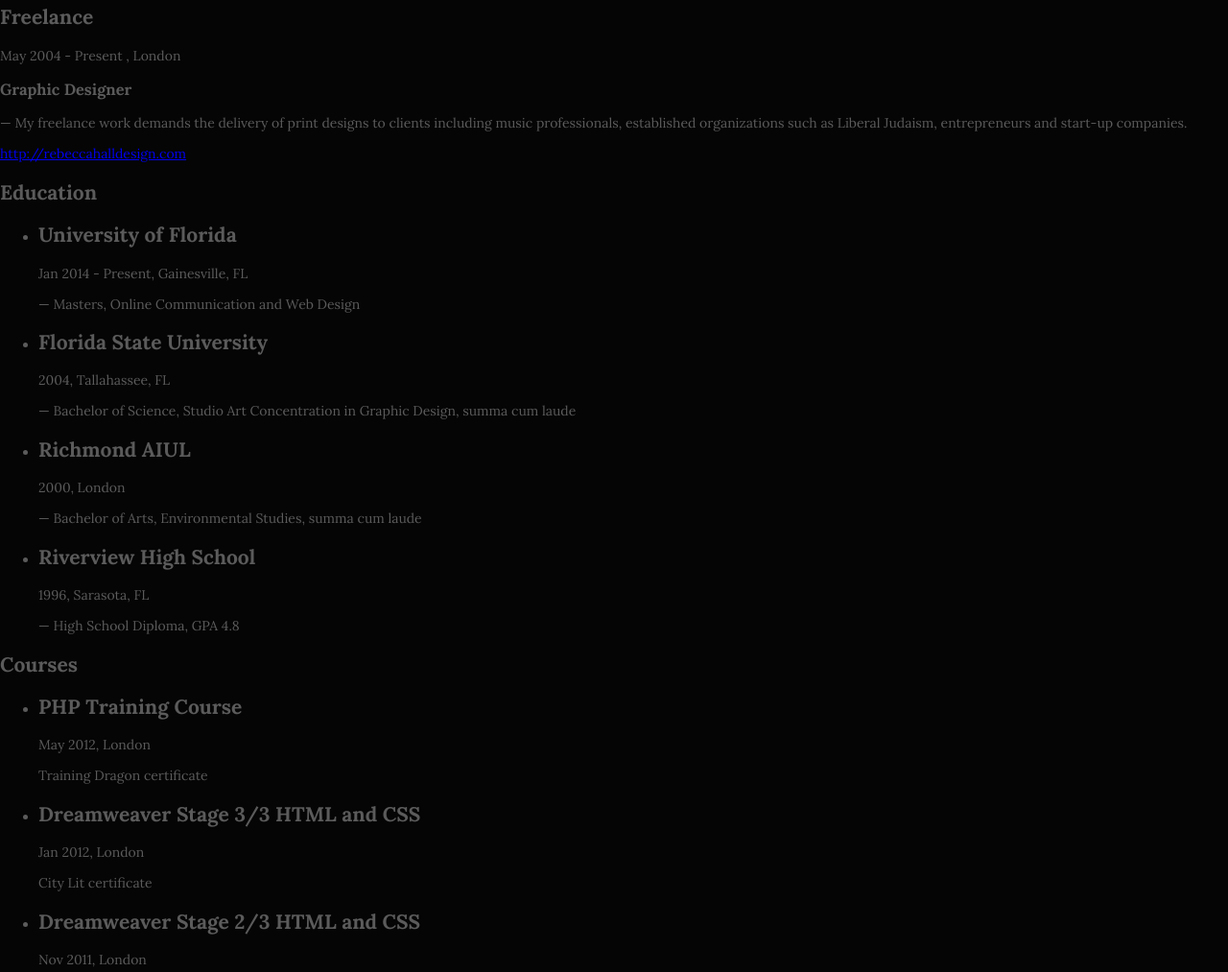
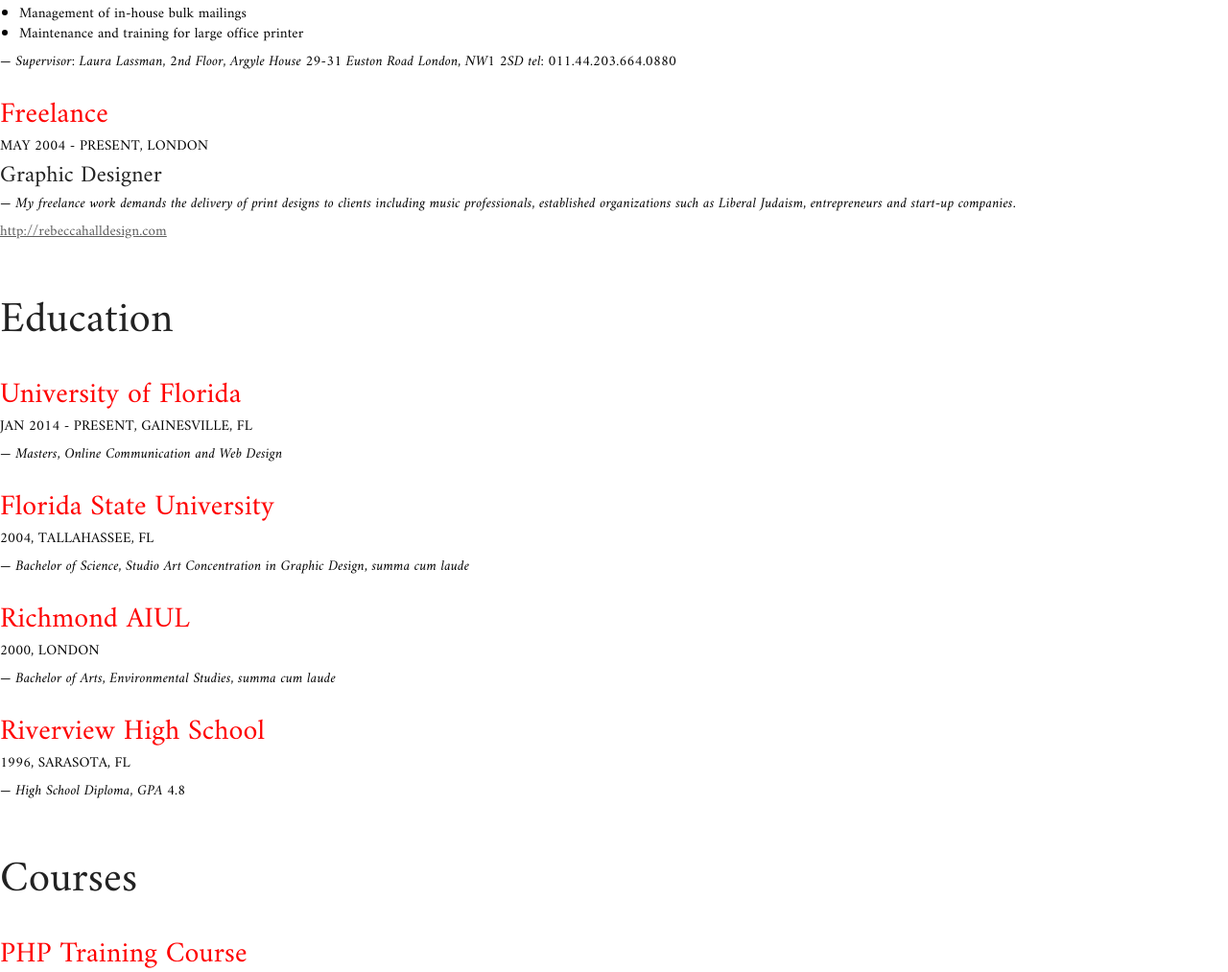
Before and after one commit to rahall222/project_resume_hall_rebecca, a plain HTML site: page index.html in a window 1280 px wide. Shown: the part 996-2009 px from the top of the page at 96% size. Drawn offline with nearby package versions, Linux system fonts and the light colour scheme.

Commit message:
clean up html semantics begin styles spacing and fonts

```diff
--- a/css/main.css
+++ b/css/main.css
@@ -1,8 +1,80 @@
 body {
     margin: 0;
     padding: 0;
-    background-color: #050505;
-    font-family: 'Lora', serif;
-    font-size: 14px;
-    color: #5B5B5B;
+    background-color: #ffffff;
+    font-family: 'Amiri', serif;
+    font-size: 15px;
+    color: #050505;
+    line-height: 1.4;
+    letter-spacing: .1px;
 }
+
+h1, h2, h3, h4 {
+    margin: 0;
+    padding: 0;
+    font-weight: normal;
+    font-weight: 400;
+    color: #222222;
+    line-height: 1em;
+}
+
+h1 {
+    font-size: 4em;
+}
+
+h2 {
+    font-size: 3em;
+    margin: 60px 0 40px;
+}
+
+h3 {
+    font-size: 2em;
+    color: red;
+    margin: 30px 0 0;
+    padding: 0;
+}
+
+h4 {
+    font-size: 1.6em;
+}
+
+p {
+    margin: .5em 0;
+    padding: 0;
+}
+
+ul, ol {
+    margin-top: 0;
+    margin-bottom: 0;
+    margin-left: 0;
+    padding-left: 20px;
+}
+
+a {
+    color: #5E5E5E;
+}
+
+.meta {
+    text-transform: uppercase;
+}
+
+.description p,
+.supervisor p {
+    font-style: italic;
+}
+
+aside ul {
+    list-style-type: none;
+    margin: 0;
+    padding: 0;
+}
+
+aside ul.skills {
+    font-size: 1.6em;
+    list-style-type: disc ;
+    padding-left: 30px;
+}
+
+aside .description {
+    font-style: italic;
+}
--- a/index.html
+++ b/index.html
@@ -9,6 +9,7 @@
     <link rel="stylesheet" href="css/main.css">
     <script src="js/vendor/modernizr-2.8.3.min.js"></script>
     <link href='http://fonts.googleapis.com/css?family=Lora:400,400italic,700' rel='stylesheet' type='text/css'>
+    <link href='http://fonts.googleapis.com/css?family=Amiri:400,400italic,700' rel='stylesheet' type='text/css'>
 </head>
 <body>
     <div id="wrapper">
@@ -21,14 +22,13 @@
             </div>
         </header>
         <main id="content">
-            <h1>Experience</h1>
+            <h2>Experience</h2>
             <article>
-                <h2>AQA and Doublestruck Ltd</h2>
+                <h3>AQA and Doublestruck Ltd</h3>
                 <p class="meta">
-                    <span class="date">Oct 2011 - Present</span>
-                    <span class="place">, London</span>
+                    <span class="date">Oct 2011 - Present, London</span>
                 </p>
-                <h3 class="title">Graphic and Web Design Manager, Online Content Manager and Front-end Web Application Developer</h3>
+                <h4 class="title">Graphic and Web Design Manager, Online Content Manager and Front-end Web Application Developer</h4>
                 <section class="description">
                     <p>— Responsibilities have included:</p>
                     <ul>
@@ -49,12 +49,11 @@
                 </section>
             </article>
             <article>
-                <h2>Doublestruck Ltd</h2>
+                <h3>Doublestruck Ltd</h3>
                 <p class="meta">
-                    <span class="date">Mar 2005 - Oct 2011</span>
-                    <span class="place">, London</span>
+                    <span class="date">Mar 2005 - Oct 2011, London</span>
                 </p>
-                <h3 class="title">Graphic Designer and Software Production</h3>
+                <h4 class="title">Graphic Designer and Software Production</h4>
                 <section class="description">
                     <p>— Responsibilities included:</p>
                     <ul>
@@ -75,15 +74,14 @@
                 </section>
             </article>
             <article>
-                <h2>Freelance</h2>
+                <h3>Freelance</h3>
                 <p class="meta">
-                    <span class="date">May 2004 - Present</span>
-                    <span class="place">, London</span>
+                    <span class="date">May 2004 - Present, London</span>
                 </p>
-                <h3 class="title">Graphic Designer</h3>
+                <h4 class="title">Graphic Designer</h4>
                 <section class="description">
                     <p>— My freelance work demands the delivery of print designs to clients including music professionals, established organizations such as Liberal Judaism, entrepreneurs and start-up companies.</p>
-                    <p><a href="http://rebeccahalldesign.com" target="_blank">http://rebeccahalldesign.com</a></p>
+                    <a href="http://rebeccahalldesign.com" target="_blank">http://rebeccahalldesign.com</a>
                 </section>
             </article>
         </main>
@@ -92,22 +90,22 @@
                 <h2>Education</h2>
                 <ul>
                     <li>
-                        <h2>University of Florida</h2>
+                        <h3>University of Florida</h3>
                         <p class="meta">Jan 2014 - Present, Gainesville, FL</p>
                         <p class="description">— Masters, Online Communication and Web Design</p>
                     </li>
                     <li>
-                        <h2>Florida State University</h2>
+                        <h3>Florida State University</h3>
                         <p class="meta">2004, Tallahassee, FL</p>
                         <p class="description">— Bachelor of Science, Studio Art Concentration in Graphic Design, summa cum laude</p>
                     </li>
                     <li>
-                        <h2>Richmond AIUL</h2>
+                        <h3>Richmond AIUL</h3>
                         <p class="meta">2000, London</p>
                         <p class="description">— Bachelor of Arts, Environmental Studies, summa cum laude</p>
                     </li>
                     <li>
-                        <h2>Riverview High School</h2>
+                        <h3>Riverview High School</h3>
                         <p class="meta">1996, Sarasota, FL</p>
                         <p class="description">— High School Diploma, GPA 4.8</p>
                     </li>
@@ -117,17 +115,17 @@
                 <h2>Courses</h2>
                 <ul>
                     <li>
-                        <h2>PHP Training Course</h2>
+                        <h3>PHP Training Course</h3>
                         <p class="meta">May 2012, London</p>
                         <p class="description">Training Dragon certificate</p>
                     </li>
                     <li>
-                        <h2>Dreamweaver Stage 3/3 HTML and CSS</h2>
+                        <h3>Dreamweaver Stage 3/3 HTML and CSS</h3>
                         <p class="meta">Jan 2012, London</p>
                         <p class="description">City Lit certificate</p>
                     </li>
                     <li>
-                        <h2>Dreamweaver Stage 2/3 HTML and CSS</h2>
+                        <h3>Dreamweaver Stage 2/3 HTML and CSS</h3>
                         <p class="meta">Nov 2011, London</p>
                         <p class="description">City Lit certificate</p>
                     </li>
@@ -135,7 +133,7 @@
             </article>
             <article>
                 <h2>Skills</h2>
-                <ul>
+                <ul class="skills">
                     <li>Adobe Creative Suite</li>
                     <li>HTML5</li>
                     <li>CSS</li>
```
